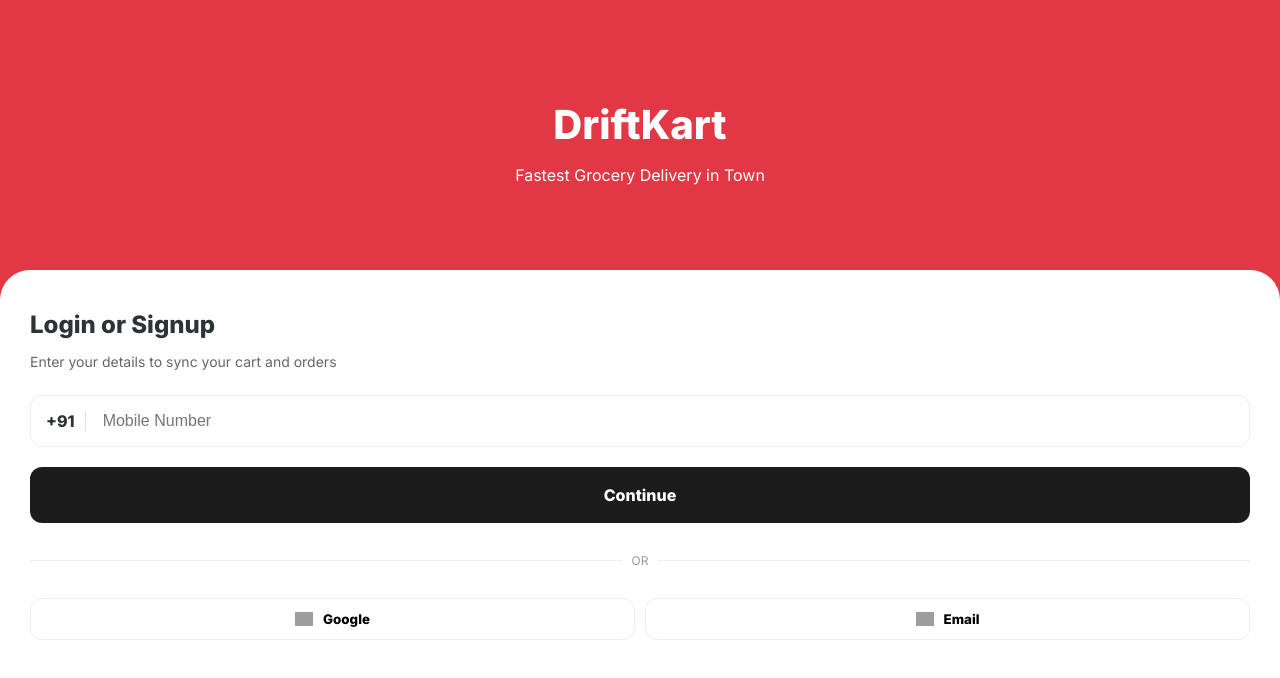
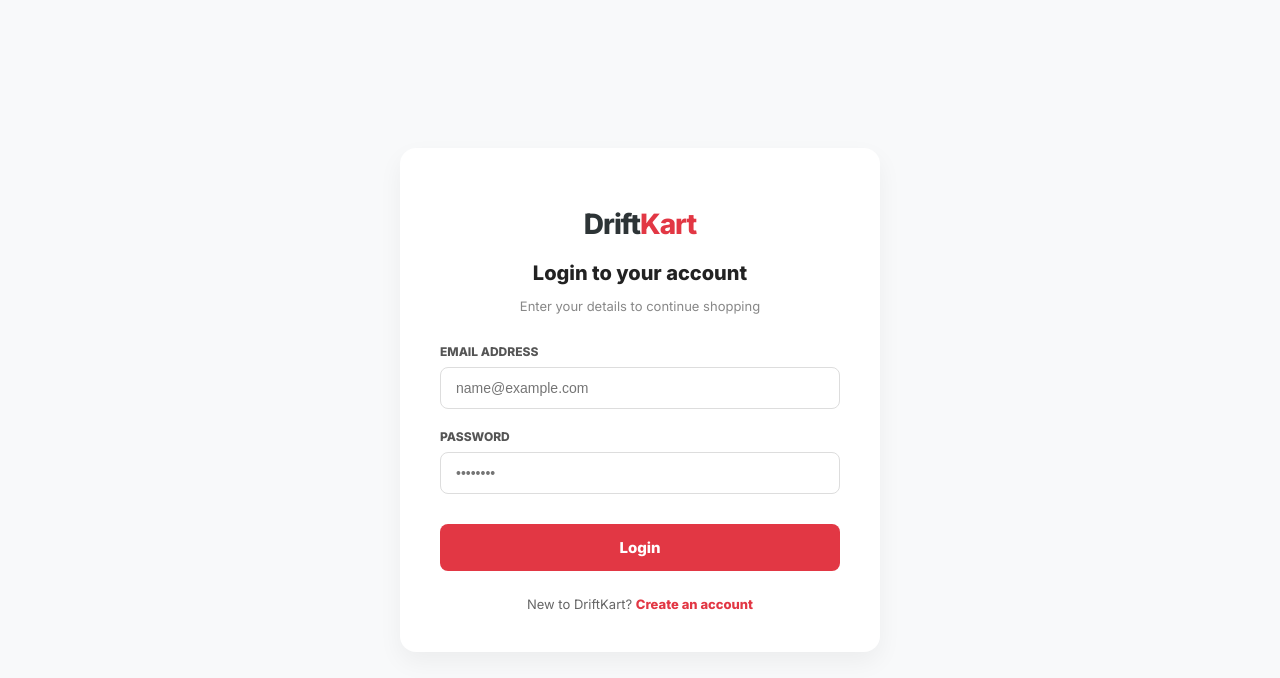
Before and after one commit to yash4200/driftkartt, a React (Create React App) app in the folder frontend/: page /login in a window 1280 px wide. Shown: the top 678 px of the page. Built offline with nearby package versions, Linux system fonts and the light colour scheme; grey boxes are pictures that could not be loaded.

Commit message:
Modernized Login and Success Pages

```diff
--- a/frontend/src/pages/Home.js
+++ b/frontend/src/pages/Home.js
@@ -35,37 +35,51 @@
   });
 
   if (loading) return (
-    <div style={styles.loader}>
-      <div className="spinner"></div>
-      <p>Fetching Fresh Products... 🚀</p>
+    <div style={styles.loaderContainer}>
+      <div style={styles.headerDummy}></div>
+      <div style={styles.skeletonGrid}>
+        {[...Array(6)].map((_, i) => (
+          <div key={i} style={styles.skeletonCard}>
+            <div style={styles.skeletonImg}></div>
+            <div style={styles.skeletonTextLarge}></div>
+            <div style={styles.skeletonTextSmall}></div>
+          </div>
+        ))}
+      </div>
     </div>
   );
 
   return (
     <div style={styles.container}>
-      {/* --- STICKY HEADER --- */}
+      {/* --- DEODAP STYLE HEADER (Clean & Premium) --- */}
       <header style={styles.header}>
-        <div style={styles.navTop}>
+        <div style={styles.headerMain}>
           <h1 style={styles.logo} onClick={() => window.location.reload()}>
             Drift<span style={{ color: '#E23744' }}>Kart</span>
+
           </h1>
-          <div style={styles.cartIcon} onClick={() => navigate('/checkout')}>
-            🛒 <span style={styles.cartBadge}>{products.length > 0 ? '2' : '0'}</span>
-          </div>
-        </div>
-
           <div style={styles.searchContainer}>
             <input
               type="text"
-            placeholder="Search for 'Maggi' or 'Stationery'..."
+              placeholder="Search for 'Maggi', 'Bottle', or 'Stationery'..."
               style={styles.searchBar}
               value={searchTerm}
               onChange={(e) => setSearchTerm(e.target.value)}
             />
           </div>
+          <div style={styles.headerIcons}>
+            <div style={styles.iconItem} onClick={() => navigate('/login')}>
+              👤 <span>Login</span>
+            </div>
+            <div style={styles.iconItem} onClick={() => navigate('/checkout')}>
+              🛒 <span>Cart</span>
+              <span style={styles.cartBadge}>{products.length > 0 ? '2' : '0'}</span>
+            </div>
+          </div>
+        </div>
       </header>
 
-      {/* --- CATEGORY CHIPS --- */}
+      {/* --- SCROLLABLE CATEGORY CHIPS --- */}
       <div style={styles.categoryScroll}>
         {categories.map(cat => (
           <button
@@ -79,34 +93,30 @@
       </div>
 
       <main style={styles.main}>
-        <div style={styles.sectionHeader}>
-          <h2 style={styles.sectionTitle}>
-            {activeCategory === 'All' ? 'Everything You Need' : `${activeCategory} Specials`}
-          </h2>
-          <span style={styles.itemCount}>{filteredProducts.length} Items</span>
-        </div>
-
-        {/* --- PRODUCT GRID --- */}
+        {/* --- PRODUCT GRID (DEODAP Card Style) --- */}
         <div style={styles.grid}>
           {filteredProducts.map((p) => (
             <div
               key={p._id}
               style={styles.card}
-              onClick={() => navigate(`/checkout`)} // Yahan product detail page ka link dal sakte ho
+              onClick={() => navigate(`/checkout`)}
             >
               <div style={styles.imgWrapper}>
-                <span style={styles.categoryBadge}>{p.category}</span>
+                {p.originalPrice && (
+                  <span style={styles.discountBadge}>
+                    -{Math.round(((p.originalPrice - p.price) / p.originalPrice) * 100)}%
+                  </span>
+                )}
                 <img src={p.image} alt={p.name} style={styles.img} />
               </div>
               <div style={styles.info}>
-                <p style={styles.shopName}>{p.shopName || 'Local Store'}</p>
                 <h3 style={styles.pName}>{p.name}</h3>
                 <div style={styles.priceRow}>
-                  <div>
+                  <div style={styles.priceContainer}>
                     <span style={styles.price}>₹{p.price}</span>
                     {p.originalPrice && <span style={styles.oldPrice}>₹{p.originalPrice}</span>}
                   </div>
-                  <button style={styles.addBtn}>ADD</button>
+                  <button style={styles.addBtn}>ADD +</button>
                 </div>
               </div>
             </div>
@@ -117,69 +127,76 @@
   );
 };
 
-// --- MODERN STYLING (Premium Feel) ---
+// --- MODERN STYLING (Inspired by Deodap.in) ---
 const styles = {
-  container: { backgroundColor: '#f8f9fa', minHeight: '100vh', fontFamily: "'Inter', sans-serif" },
+  container: { backgroundColor: '#f5f5f5', minHeight: '100vh', fontFamily: "'Inter', sans-serif" },
   header: {
     backgroundColor: '#fff',
-    padding: '15px 20px',
+    padding: '10px 20px',
     position: 'sticky',
     top: 0,
     zIndex: 100,
-    boxShadow: '0 2px 10px rgba(0,0,0,0.05)'
+    boxShadow: '0 1px 5px rgba(0,0,0,0.05)'
   },
-  navTop: { display: 'flex', justifyContent: 'space-between', alignItems: 'center', marginBottom: '15px' },
-  logo: { fontSize: '24px', fontWeight: '900', letterSpacing: '-1px', cursor: 'pointer' },
-  cartIcon: { position: 'relative', fontSize: '22px', cursor: 'pointer' },
+  headerMain: { display: 'flex', justifyContent: 'space-between', alignItems: 'center', gap: '20px' },
+  logo: { fontSize: '22px', fontWeight: '900', letterSpacing: '-1px', cursor: 'pointer', margin: 0, textDecoration: 'none', color: '#000' },
+  searchContainer: { flexGrow: 1, maxWidth: '600px' },
+  searchBar: {
+    width: '100%', padding: '10px 15px', borderRadius: '8px',
+    border: '1px solid #ddd', backgroundColor: '#fcfcfc', fontSize: '13px',
+    outline: 'none', boxSizing: 'border-box'
+  },
+  headerIcons: { display: 'flex', gap: '20px', alignItems: 'center' },
+  iconItem: { position: 'relative', display: 'flex', alignItems: 'center', gap: '5px', fontSize: '12px', color: '#555', cursor: 'pointer', fontWeight: '600' },
   cartBadge: {
-    position: 'absolute', top: '-5px', right: '-8px',
+    position: 'absolute', top: '-10px', right: '-10px',
     backgroundColor: '#E23744', color: '#fff',
-    fontSize: '10px', padding: '2px 6px', borderRadius: '10px'
-  },
-  searchBar: {
-    width: '100%', padding: '12px 15px', borderRadius: '12px',
-    border: '1px solid #eee', backgroundColor: '#f1f3f5', fontSize: '14px',
-    outline: 'none'
+    fontSize: '9px', padding: '2px 5px', borderRadius: '10px'
   },
   categoryScroll: {
-    display: 'flex', gap: '10px', padding: '15px 20px',
-    overflowX: 'auto', whiteSpace: 'nowrap', backgroundColor: '#fff'
+    display: 'flex', gap: '8px', padding: '12px 20px',
+    overflowX: 'auto', whiteSpace: 'nowrap', backgroundColor: '#fff',
+    borderTop: '1px solid #eee'
   },
   chip: {
-    padding: '8px 18px', borderRadius: '20px', border: '1px solid #eee',
-    backgroundColor: '#fff', fontSize: '13px', fontWeight: '600', cursor: 'pointer'
+    padding: '6px 15px', borderRadius: '20px', border: '1px solid #ddd',
+    backgroundColor: '#fff', fontSize: '12px', fontWeight: '600', cursor: 'pointer', transition: 'all 0.1s'
   },
   chipActive: {
-    padding: '8px 18px', borderRadius: '20px', border: '1px solid #E23744',
-    backgroundColor: '#E23744', color: '#fff', fontSize: '13px', fontWeight: '600'
+    padding: '6px 15px', borderRadius: '20px', border: '1px solid #E23744',
+    backgroundColor: '#E23744', color: '#fff', fontSize: '12px', fontWeight: '600'
   },
   main: { padding: '20px' },
-  sectionHeader: { display: 'flex', justifyContent: 'space-between', alignItems: 'center', marginBottom: '20px' },
-  sectionTitle: { fontSize: '18px', fontWeight: '800', color: '#222' },
-  itemCount: { fontSize: '12px', color: '#888', fontWeight: '600' },
-  grid: { display: 'grid', gridTemplateColumns: 'repeat(auto-fill, minmax(160px, 1fr))', gap: '20px' },
+  grid: { display: 'grid', gridTemplateColumns: 'repeat(auto-fill, minmax(180px, 1fr))', gap: '15px' },
   card: {
-    backgroundColor: '#fff', borderRadius: '20px', overflow: 'hidden',
-    boxShadow: '0 4px 12px rgba(0,0,0,0.03)', transition: 'transform 0.2s'
+    backgroundColor: '#fff', borderRadius: '12px', overflow: 'hidden',
+    boxShadow: '0 2px 8px rgba(0,0,0,0.02)', transition: 'transform 0.1s', cursor: 'pointer'
   },
-  imgWrapper: { position: 'relative', height: '150px', padding: '15px', textAlign: 'center' },
+  imgWrapper: { position: 'relative', height: '160px', padding: '10px', textAlign: 'center', borderBottom: '1px solid #f0f0f0' },
   img: { maxWidth: '100%', maxHeight: '100%', objectFit: 'contain' },
-  categoryBadge: {
-    position: 'absolute', top: '10px', left: '10px',
-    backgroundColor: '#f8f9fa', fontSize: '9px', fontWeight: '800',
-    padding: '3px 8px', borderRadius: '5px', color: '#555', textTransform: 'uppercase'
+  discountBadge: {
+    position: 'absolute', top: '10px', right: '10px',
+    backgroundColor: '#E23744', fontSize: '10px', fontWeight: '800',
+    padding: '3px 6px', borderRadius: '5px', color: '#fff', textTransform: 'uppercase'
   },
-  info: { padding: '15px', paddingTop: '0' },
-  shopName: { fontSize: '10px', color: '#E23744', fontWeight: '700', textTransform: 'uppercase', marginBottom: '4px' },
-  pName: { fontSize: '14px', fontWeight: '700', margin: '0 0 10px 0', height: '34px', overflow: 'hidden' },
-  priceRow: { display: 'flex', justifyContent: 'space-between', alignItems: 'center' },
-  price: { fontSize: '16px', fontWeight: '800' },
-  oldPrice: { fontSize: '11px', color: '#aaa', textDecoration: 'line-through', marginLeft: '5px' },
+  info: { padding: '12px' },
+  pName: { fontSize: '13px', fontWeight: '600', margin: '0 0 10px 0', height: '32px', overflow: 'hidden', color: '#333' },
+  priceRow: { display: 'flex', justifyContent: 'space-between', alignItems: 'center', marginTop: '10px' },
+  priceContainer: { display: 'flex', alignItems: 'baseline', gap: '3px' },
+  price: { fontSize: '16px', fontWeight: '800', color: '#222' },
+  oldPrice: { fontSize: '11px', color: '#aaa', textDecoration: 'line-through' },
   addBtn: {
-    backgroundColor: '#fff', color: '#E23744', border: '1px solid #E23744',
-    padding: '5px 15px', borderRadius: '8px', fontSize: '12px', fontWeight: '800', cursor: 'pointer'
+    backgroundColor: '#E23744', color: '#fff', border: 'none',
+    padding: '6px 12px', borderRadius: '6px', fontSize: '11px', fontWeight: '700', cursor: 'pointer'
   },
-  loader: { height: '80vh', display: 'flex', flexDirection: 'column', justifyContent: 'center', alignItems: 'center', color: '#888' }
+  // --- SKELETON LOADER STYLES ---
+  loaderContainer: { padding: '20px' },
+  headerDummy: { height: '60px', backgroundColor: '#fff', marginBottom: '20px', borderRadius: '8px' },
+  skeletonGrid: { display: 'grid', gridTemplateColumns: 'repeat(auto-fill, minmax(180px, 1fr))', gap: '15px' },
+  skeletonCard: { backgroundColor: '#fff', borderRadius: '12px', padding: '10px', height: '260px' },
+  skeletonImg: { height: '160px', backgroundColor: '#e0e0e0', marginBottom: '10px', borderRadius: '8px' },
+  skeletonTextLarge: { height: '15px', backgroundColor: '#e0e0e0', width: '80%', marginBottom: '8px', borderRadius: '4px' },
+  skeletonTextSmall: { height: '10px', backgroundColor: '#f0f0f0', width: '50%', borderRadius: '4px' }
 };
 
 export default Home;
--- a/frontend/src/pages/Login.js
+++ b/frontend/src/pages/Login.js
@@ -2,82 +2,71 @@
 import { useNavigate } from 'react-router-dom';
 
 const Login = () => {
-    const [phone, setPhone] = useState('');
-    const [showOtp, setShowOtp] = useState(false);
+    const [email, setEmail] = useState('');
+    const [pass, setPass] = useState('');
     const navigate = useNavigate();
 
-    const handleLogin = () => {
-        localStorage.setItem('userLoggedIn', 'true');
-        // Sends user back to Checkout if they came from there
-        navigate(-1);
+    const handleLogin = (e) => {
+        e.preventDefault();
+        // Yahan login logic aayega
+        navigate('/');
     };
 
     return (
         <div style={styles.container}>
-            <div style={styles.hero}>
-                <h1 style={styles.logo}>Drift<span>Kart</span></h1>
-                <p>Fastest Grocery Delivery in Town</p>
-            </div>
+            <div style={styles.loginBox}>
+                <h1 style={styles.logo}>Drift<span style={{ color: '#E23744' }}>Kart</span></h1>
+                <h2 style={styles.title}>Login to your account</h2>
+                <p style={styles.subtitle}>Enter your details to continue shopping</p>
 
-            <div style={styles.card}>
-                <h2 style={{ margin: '0 0 10px 0' }}>Login or Signup</h2>
-                <p style={{ color: '#666', fontSize: '14px', marginBottom: '25px' }}>Enter your details to sync your cart and orders</p>
+                <form onSubmit={handleLogin} style={styles.form}>
+                    <div style={styles.inputGroup}>
+                        <label style={styles.label}>Email Address</label>
+                        <input
+                            type="email"
+                            placeholder="name@example.com"
+                            style={styles.input}
+                            value={email}
+                            onChange={(e) => setEmail(e.target.value)}
+                            required
+                        />
+                    </div>
+                    <div style={styles.inputGroup}>
+                        <label style={styles.label}>Password</label>
+                        <input
+                            type="password"
+                            placeholder="••••••••"
+                            style={styles.input}
+                            value={pass}
+                            onChange={(e) => setPass(e.target.value)}
+                            required
+                        />
+                    </div>
+                    <button type="submit" style={styles.loginBtn}>Login</button>
+                </form>
 
-                <div style={styles.inputGroup}>
-                    <span style={{ fontWeight: 'bold', borderRight: '1px solid #ddd', paddingRight: '10px' }}>+91</span>
-                    <input
-                        type="number"
-                        placeholder="Mobile Number"
-                        style={styles.input}
-                        onChange={(e) => setPhone(e.target.value)}
-                    />
+                <div style={styles.footer}>
+                    <span>New to DriftKart? </span>
+                    <span style={styles.link} onClick={() => navigate('/signup')}>Create an account</span>
                 </div>
-
-                <button style={styles.mainBtn} onClick={() => setShowOtp(true)}>Continue</button>
-
-                <div style={styles.orRow}>
-                    <div style={styles.line}></div>
-                    <span style={{ padding: '0 10px', color: '#999', fontSize: '12px' }}>OR</span>
-                    <div style={styles.line}></div>
-                </div>
-
-                <div style={{ display: 'flex', gap: '10px' }}>
-                    <button style={styles.altBtn} onClick={handleLogin}>
-                        <img src="https://cdn-icons-png.flaticon.com/512/2991/2991148.png" width="18" alt="g" /> Google
-                    </button>
-                    <button style={styles.altBtn} onClick={handleLogin}>
-                        <img src="https://cdn-icons-png.flaticon.com/512/732/732200.png" width="18" alt="e" /> Email
-                    </button>
-                </div>
-
-                {showOtp && (
-                    <div style={styles.modal}>
-                        <div style={styles.modalContent}>
-                            <h3>Verify OTP</h3>
-                            <input type="number" placeholder="Enter 123456" style={styles.otpInput} />
-                            <button style={styles.mainBtn} onClick={handleLogin}>Login Now</button>
-                        </div>
-                    </div>
-                )}
             </div>
         </div>
     );
 };
 
 const styles = {
-    container: { height: '100vh', display: 'flex', flexDirection: 'column', fontFamily: 'Inter, sans-serif' },
-    hero: { flex: 1, backgroundColor: '#E23744', color: '#fff', display: 'flex', flexDirection: 'column', justifyContent: 'center', alignItems: 'center' },
-    logo: { fontSize: '40px', fontWeight: '900', margin: 0 },
-    card: { flex: 1.5, backgroundColor: '#fff', marginTop: '-30px', borderTopLeftRadius: '30px', borderTopRightRadius: '30px', padding: '40px 30px' },
-    inputGroup: { display: 'flex', alignItems: 'center', border: '1.5px solid #eee', borderRadius: '12px', padding: '15px', gap: '15px', marginBottom: '20px' },
-    input: { border: 'none', outline: 'none', fontSize: '16px', width: '100%' },
-    mainBtn: { width: '100%', padding: '18px', backgroundColor: '#1c1c1c', color: '#fff', borderRadius: '12px', border: 'none', fontWeight: 'bold', fontSize: '16px', cursor: 'pointer' },
-    orRow: { display: 'flex', alignItems: 'center', margin: '30px 0' },
-    line: { flex: 1, height: '1px', backgroundColor: '#eee' },
-    altBtn: { flex: 1, padding: '12px', border: '1px solid #eee', borderRadius: '12px', background: '#fff', display: 'flex', justifyContent: 'center', alignItems: 'center', gap: '10px', fontWeight: 'bold', cursor: 'pointer' },
-    modal: { position: 'fixed', top: 0, left: 0, width: '100%', height: '100%', backgroundColor: 'rgba(0,0,0,0.5)', display: 'flex', alignItems: 'flex-end' },
-    modalContent: { backgroundColor: '#fff', width: '100%', padding: '40px 30px', borderTopLeftRadius: '30px', borderTopRightRadius: '30px' },
-    otpInput: { width: '100%', padding: '15px', border: '1.5px solid #eee', borderRadius: '12px', marginBottom: '20px', textAlign: 'center', fontSize: '20px', fontWeight: 'bold', letterSpacing: '5px' }
+    container: { height: '100vh', display: 'flex', justifyContent: 'center', alignItems: 'center', backgroundColor: '#f8f9fa', fontFamily: 'Inter, sans-serif' },
+    loginBox: { width: '100%', maxWidth: '400px', padding: '40px', backgroundColor: '#fff', borderRadius: '16px', boxShadow: '0 10px 25px rgba(0,0,0,0.05)', textAlign: 'center' },
+    logo: { fontSize: '28px', fontWeight: '900', marginBottom: '20px', letterSpacing: '-1px' },
+    title: { fontSize: '20px', fontWeight: '700', color: '#222', marginBottom: '8px' },
+    subtitle: { fontSize: '13px', color: '#888', marginBottom: '30px' },
+    form: { textAlign: 'left' },
+    inputGroup: { marginBottom: '20px' },
+    label: { display: 'block', fontSize: '12px', fontWeight: '700', color: '#555', marginBottom: '8px', textTransform: 'uppercase' },
+    input: { width: '100%', padding: '12px 15px', borderRadius: '8px', border: '1px solid #ddd', fontSize: '14px', boxSizing: 'border-box', outline: 'none' },
+    loginBtn: { width: '100%', padding: '14px', borderRadius: '8px', border: 'none', backgroundColor: '#E23744', color: '#fff', fontSize: '15px', fontWeight: '700', cursor: 'pointer', marginTop: '10px' },
+    footer: { marginTop: '25px', fontSize: '13px', color: '#666' },
+    link: { color: '#E23744', fontWeight: '700', cursor: 'pointer' }
 };
 
 export default Login;
--- a/frontend/src/pages/Success.js
+++ b/frontend/src/pages/Success.js
@@ -1,4 +1,4 @@
-import React, { useEffect } from 'react';
+import React from 'react';
 import { useNavigate } from 'react-router-dom';
 
 const Success = () => {
@@ -7,52 +7,28 @@
   return (
     <div style={styles.container}>
       <div style={styles.card}>
-        <div style={styles.iconCircle}>✓</div>
-        <h1 style={styles.title}>Order Placed!</h1>
-        <p style={styles.text}>Your DriftKart delivery is on its way.</p>
+        <div style={styles.iconCircle}>✅</div>
+        <h2 style={styles.title}>Order Placed Successfully!</h2>
+        <p style={styles.msg}>Your items are on the way. You will receive a confirmation shortly.</p>
 
-        <div style={styles.trackingCard}>
-          <div style={styles.trackRow}>
-            <div style={styles.activeDot}></div>
-            <p>Order Confirmed (10:30 AM)</p>
-          </div>
-          <div style={styles.line}></div>
-          <div style={styles.trackRow}>
-            <div style={styles.inactiveDot}></div>
-            <p style={{ color: '#999' }}>Delivery in 15 mins</p>
-          </div>
-        </div>
+        <div style={styles.orderId}>Order ID: #DK-{Math.floor(Math.random() * 90000) + 10000}</div>
 
-        <button onClick={() => navigate('/')} style={styles.btn}>Back to Shopping</button>
+        <button style={styles.homeBtn} onClick={() => navigate('/')}>Continue Shopping</button>
+        <button style={styles.orderBtn} onClick={() => navigate('/orders')}>View My Orders</button>
       </div>
-
-      <style>{`
-        @keyframes popIn {
-          0% { transform: scale(0.5); opacity: 0; }
-          100% { transform: scale(1); opacity: 1; }
-        }
-        @keyframes pulse {
-          0% { transform: scale(1); }
-          50% { transform: scale(1.1); }
-          100% { transform: scale(1); }
-        }
-      `}</style>
     </div>
   );
 };
 
 const styles = {
-  container: { height: '100vh', display: 'flex', alignItems: 'center', justifyContent: 'center', backgroundColor: '#60B246', padding: '20px' },
-  card: { backgroundColor: '#fff', padding: '40px 30px', borderRadius: '30px', textAlign: 'center', width: '100%', maxWidth: '400px', animation: 'popIn 0.5s ease-out' },
-  iconCircle: { width: '80px', height: '80px', backgroundColor: '#60B246', color: '#fff', borderRadius: '50%', fontSize: '40px', display: 'flex', alignItems: 'center', justifyContent: 'center', margin: '0 auto 20px', animation: 'pulse 2s infinite' },
-  title: { fontSize: '24px', fontWeight: '900', margin: 0 },
-  text: { color: '#666', fontSize: '14px', margin: '10px 0 30px' },
-  trackingCard: { backgroundColor: '#f9f9f9', padding: '20px', borderRadius: '20px', textAlign: 'left', marginBottom: '30px' },
-  trackRow: { display: 'flex', alignItems: 'center', gap: '10px', fontSize: '13px', fontWeight: '600' },
-  activeDot: { width: '10px', height: '10px', backgroundColor: '#60B246', borderRadius: '50%' },
-  inactiveDot: { width: '10px', height: '10px', backgroundColor: '#ddd', borderRadius: '50%' },
-  line: { width: '2px', height: '20px', backgroundColor: '#eee', marginLeft: '4px' },
-  btn: { width: '100%', padding: '15px', backgroundColor: '#111', color: '#fff', border: 'none', borderRadius: '15px', fontWeight: '700', cursor: 'pointer' }
+  container: { height: '100vh', display: 'flex', justifyContent: 'center', alignItems: 'center', backgroundColor: '#f8f9fa', fontFamily: 'Inter, sans-serif', padding: '20px' },
+  card: { maxWidth: '450px', width: '100%', backgroundColor: '#fff', padding: '40px', borderRadius: '20px', textAlign: 'center', boxShadow: '0 10px 30px rgba(0,0,0,0.05)' },
+  iconCircle: { width: '80px', height: '80px', backgroundColor: '#e6fffa', color: '#38a169', borderRadius: '50%', display: 'flex', justifyContent: 'center', alignItems: 'center', fontSize: '40px', margin: '0 auto 20px' },
+  title: { fontSize: '22px', fontWeight: '800', color: '#222', marginBottom: '10px' },
+  msg: { fontSize: '14px', color: '#666', lineHeight: '1.5', marginBottom: '25px' },
+  orderId: { backgroundColor: '#f1f3f5', padding: '10px', borderRadius: '8px', fontSize: '13px', fontWeight: '700', color: '#444', marginBottom: '30px' },
+  homeBtn: { width: '100%', padding: '14px', borderRadius: '10px', border: 'none', backgroundColor: '#E23744', color: '#fff', fontSize: '14px', fontWeight: '700', cursor: 'pointer', marginBottom: '12px' },
+  orderBtn: { width: '100%', padding: '14px', borderRadius: '10px', border: '1px solid #ddd', backgroundColor: '#fff', color: '#555', fontSize: '14px', fontWeight: '700', cursor: 'pointer' }
 };
 
 export default Success;
```
Lines whose indentation alone changed are shown as unchanged.
